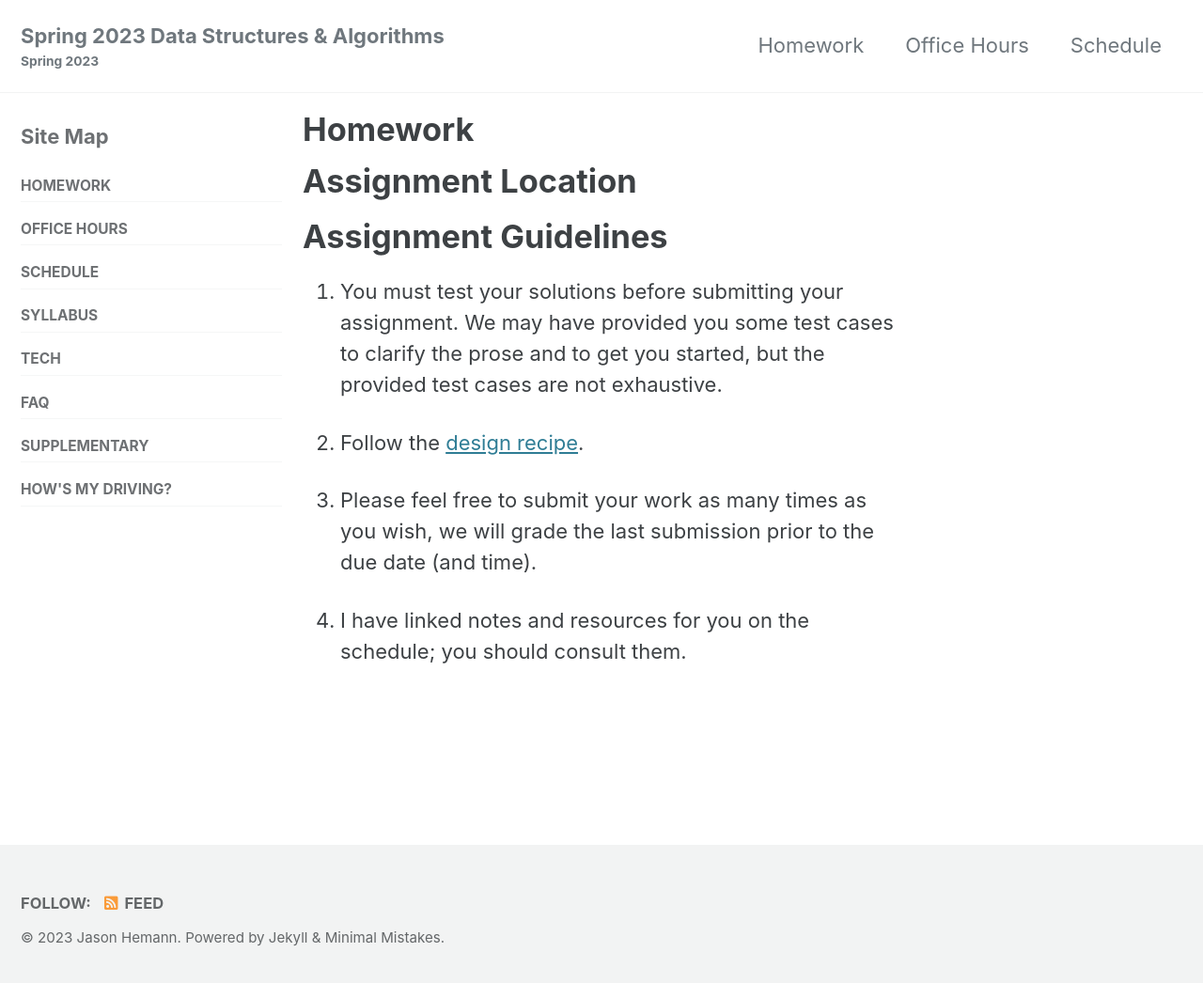
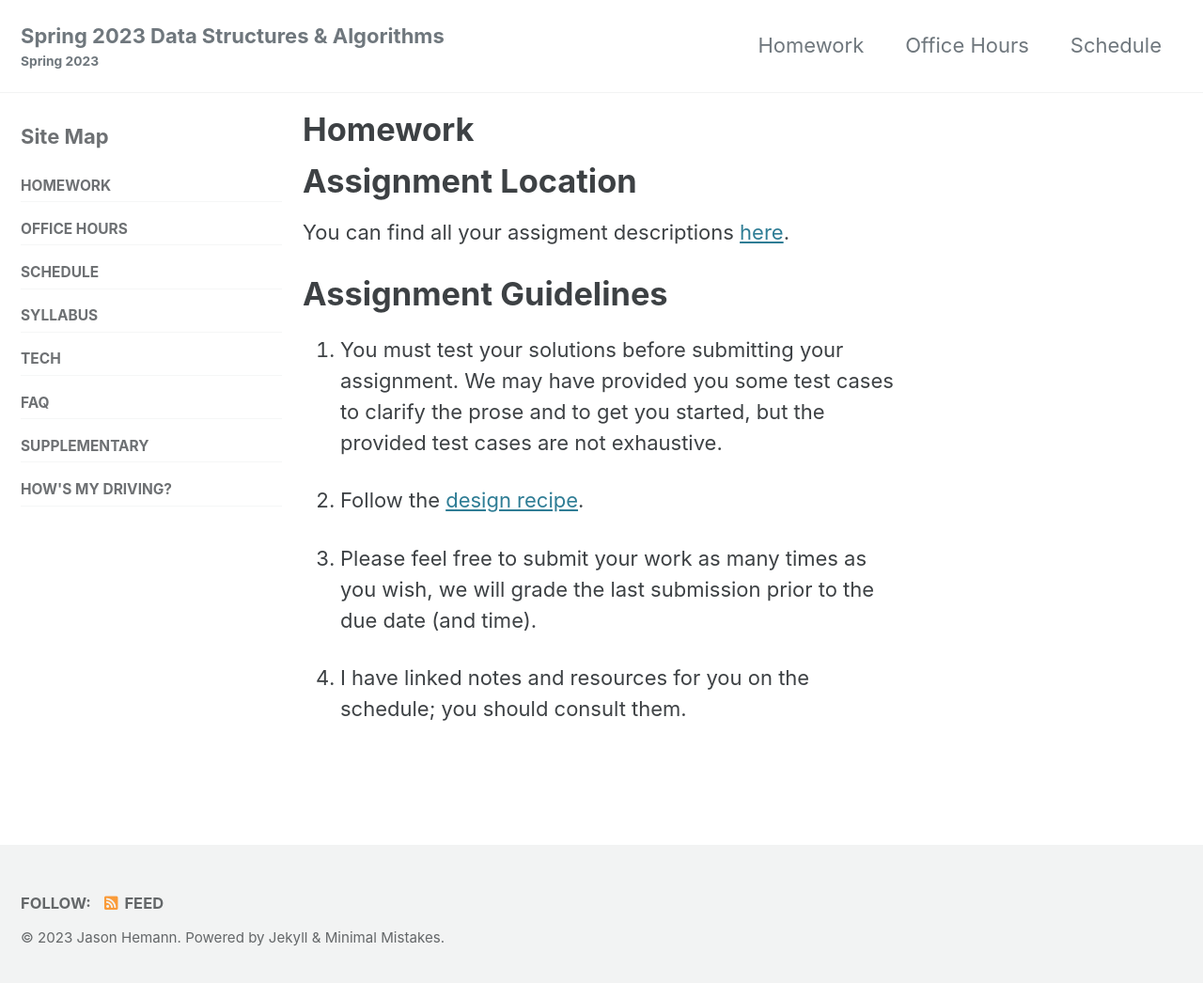
Before and after one commit to jasonhemann/24SP-CS2126, a Jekyll site: the page built from hw.md, in a window 1280 px wide and 1054 px high. Shown: the top 1046 px of the window at 94% size. Built offline with Jekyll 4.4.1, drawn with Linux system fonts in a browser that asks for light colours; cached includes are drawn as plain includes.

Commit message:
Adding up HW location

```diff
--- a/hw.md
+++ b/hw.md
@@ -7,6 +7,7 @@ sort: due
 
 # Assignment Location
 
+You can find all your assigment descriptions [here]({{ site.sourceurl }}{{ site.repository }}/tree/master/_hw).
 
 # Assignment Guidelines
 
```
